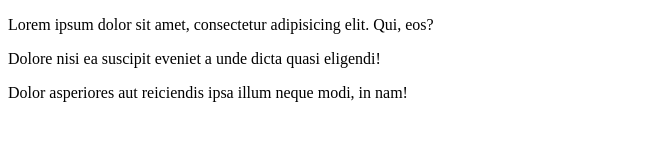
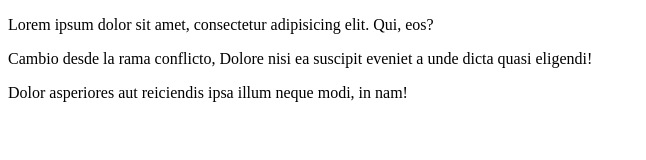
Before and after one commit to martinmarceesi/repo23026, a plain HTML site: page index.html in a window 1280 px wide. Shown: the whole page, without its empty margins (0-646 px from the left). Drawn offline with Linux system fonts and the light colour scheme.

Commit message:
primer cambio de rama conflicto

```diff
--- a/index.html
+++ b/index.html
@@ -8,7 +8,7 @@
 </head>
 <body>
     <p>Lorem ipsum dolor sit amet, consectetur adipisicing elit. Qui, eos?</p>
-    <p>Dolore nisi ea suscipit eveniet a unde dicta quasi eligendi!</p>
+    <p>Cambio desde la rama conflicto, Dolore nisi ea suscipit eveniet a unde dicta quasi eligendi!</p>
     <p>Dolor asperiores aut reiciendis ipsa illum neque modi, in nam!</p>
 </body>
 </html>
```
